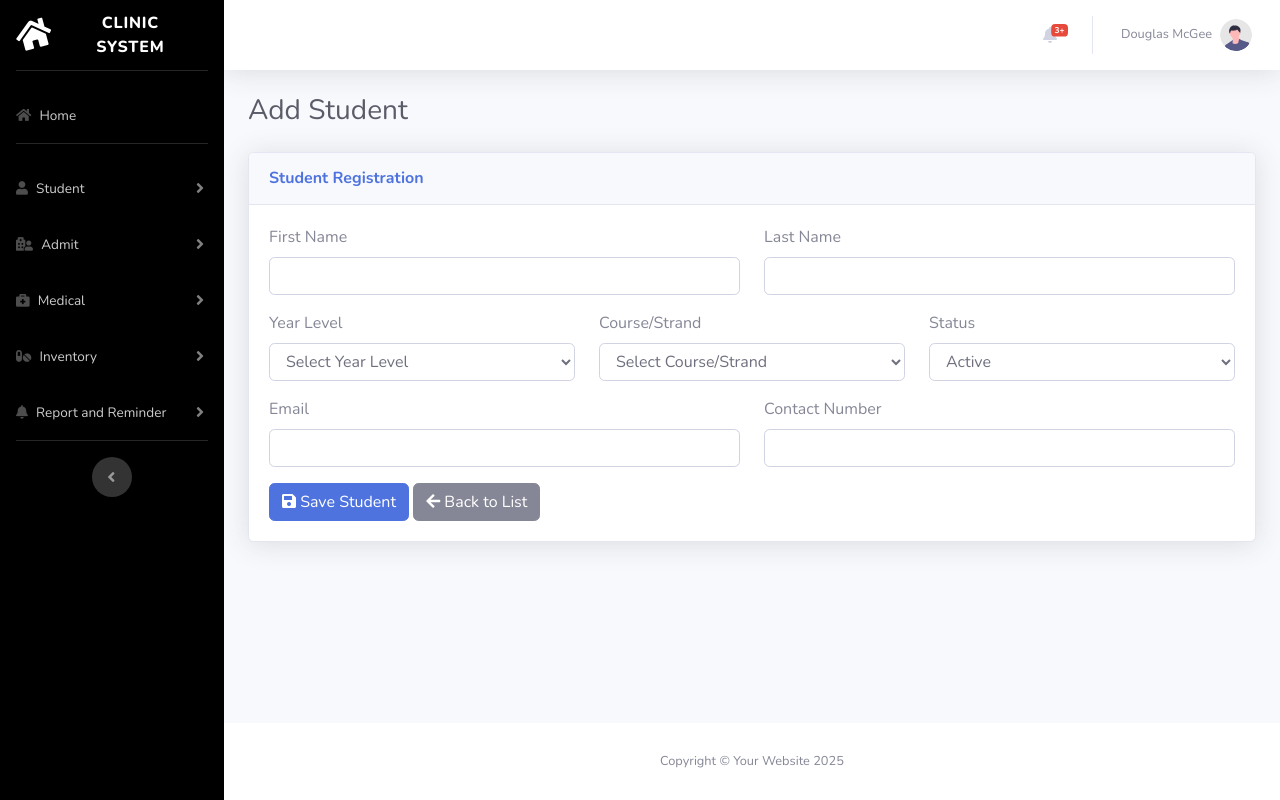
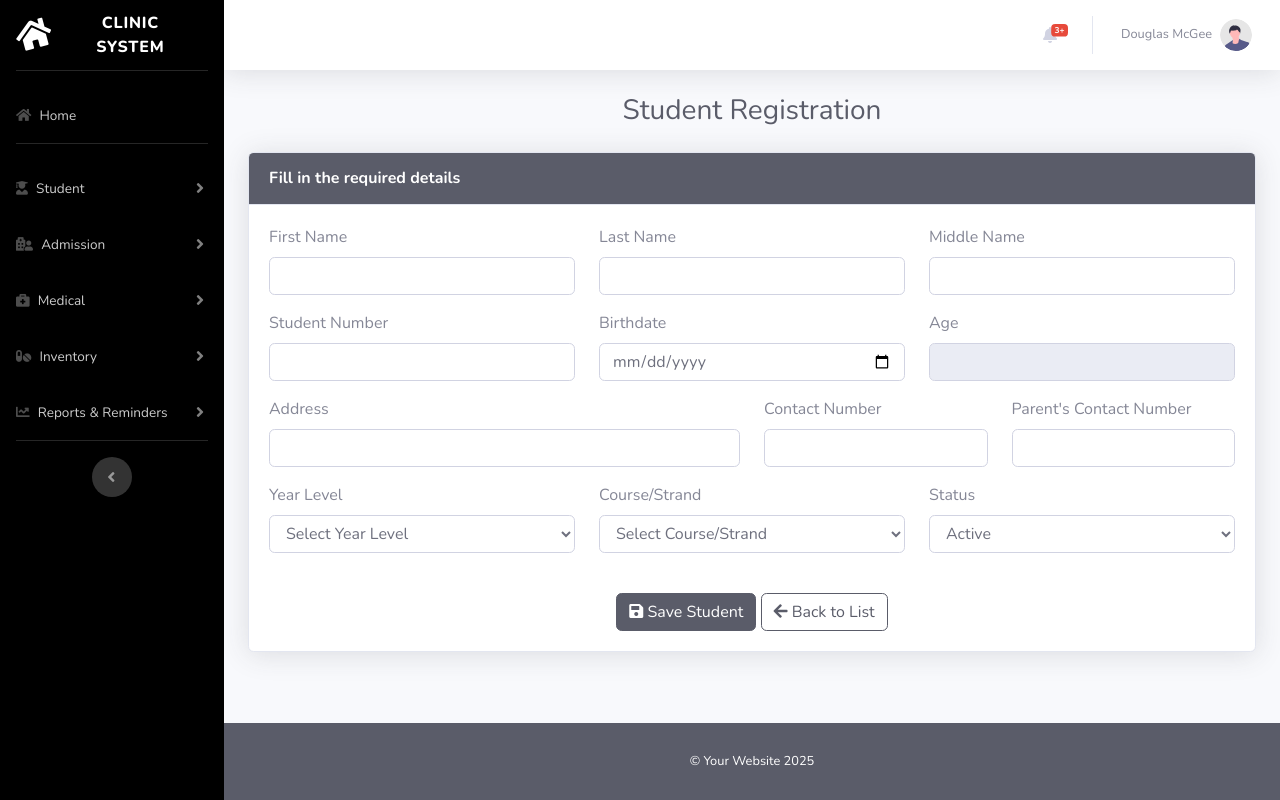
Before and after one commit to xxiimcha/crms-ai, a PHP site: page /student/form.php in a window 1280 px wide. Run offline with PHP 8.4, Linux system fonts and the light colour scheme; data comes from the database, SQL or seed files in the repository; some libraries are stand-ins or nearby versions.

Commit message:
Student Data insertion

```diff
--- a/config/database.php
+++ b/config/database.php
@@ -1,8 +1,8 @@
 <?php
 define('DB_HOST', 'localhost');
-define('DB_USER', 'root'); // Change this if needed
-define('DB_PASS', ''); // Change this if needed
-define('DB_NAME', 'studentdata');
+define('DB_USER', 'root');
+define('DB_PASS', '');
+define('DB_NAME', 'crms');
 
 $conn = new mysqli(DB_HOST, DB_USER, DB_PASS, DB_NAME);
 
--- a/partials/sidebar.php
+++ b/partials/sidebar.php
@@ -2,7 +2,7 @@
 <ul class="navbar-nav sidebar sidebar-dark accordion" id="accordionSidebar" style="background-color: #000; color: #fff;">
 
     <!-- Sidebar - Brand -->
-    <a class="sidebar-brand d-flex align-items-center justify-content-center" href="index.html">
+    <a class="sidebar-brand d-flex align-items-center justify-content-center" href="../dashboard/index.php">
         <div class="sidebar-brand-icon rotate-n-15">
             <i class="fas fa-home"></i>
         </div>
@@ -14,7 +14,7 @@
 
     <!-- Nav Item - Home -->
     <li class="nav-item">
-        <a class="nav-link" href="index.html">
+        <a class="nav-link" href="../dashboard/index.php">
             <i class="fas fa-home"></i>
             <span>Home</span>
         </a>
@@ -27,26 +27,28 @@
     <li class="nav-item">
         <a class="nav-link collapsed" href="#" data-toggle="collapse" data-target="#studentMenu"
             aria-expanded="true" aria-controls="studentMenu">
-            <i class="fas fa-user"></i>
+            <i class="fas fa-user-graduate"></i>
             <span>Student</span>
         </a>
         <div id="studentMenu" class="collapse" aria-labelledby="studentHeading" data-parent="#accordionSidebar">
             <div class="bg-dark py-2 collapse-inner rounded">
-                <a class="collapse-item text-white" href="student-data.html">Student Data</a>
+                <a class="collapse-item text-white" href="../student/view.php">Student List</a>
+                <a class="collapse-item text-white" href="../student/form.php">Add Student</a>
             </div>
         </div>
     </li>
 
-    <!-- Nav Item - Admit -->
+    <!-- Nav Item - Admission -->
     <li class="nav-item">
         <a class="nav-link collapsed" href="#" data-toggle="collapse" data-target="#admitMenu"
             aria-expanded="true" aria-controls="admitMenu">
             <i class="fas fa-hospital-user"></i>
-            <span>Admit</span>
+            <span>Admission</span>
         </a>
         <div id="admitMenu" class="collapse" aria-labelledby="admitHeading" data-parent="#accordionSidebar">
             <div class="bg-dark py-2 collapse-inner rounded">
-                <a class="collapse-item text-white" href="admit-data.html">Admit Data</a>
+                <a class="collapse-item text-white" href="../admission/view.php">Admission Records</a>
+                <a class="collapse-item text-white" href="../admission/form.php">New Admission</a>
             </div>
         </div>
     </li>
@@ -60,8 +62,9 @@
         </a>
         <div id="medicalMenu" class="collapse" aria-labelledby="medicalHeading" data-parent="#accordionSidebar">
             <div class="bg-dark py-2 collapse-inner rounded">
-                <a class="collapse-item text-white" href="medical.html">Medical</a>
-                <a class="collapse-item text-white" href="disease-list.html">Disease List</a>
+                <a class="collapse-item text-white" href="../medical/view.php">Medical Records</a>
+                <a class="collapse-item text-white" href="../medical/disease-list.php">Disease List</a>
+                <a class="collapse-item text-white" href="../medical/schedule.php">Medical Schedule</a>
             </div>
         </div>
     </li>
@@ -75,21 +78,23 @@
         </a>
         <div id="inventoryMenu" class="collapse" aria-labelledby="inventoryHeading" data-parent="#accordionSidebar">
             <div class="bg-dark py-2 collapse-inner rounded">
-                <a class="collapse-item text-white" href="medication.html">Medication</a>
+                <a class="collapse-item text-white" href="../inventory/medication.php">Medication Inventory</a>
+                <a class="collapse-item text-white" href="../inventory/supplies.php">Medical Supplies</a>
             </div>
         </div>
     </li>
 
-    <!-- Nav Item - Report and Reminder -->
+    <!-- Nav Item - Reports & Reminders -->
     <li class="nav-item">
         <a class="nav-link collapsed" href="#" data-toggle="collapse" data-target="#reportMenu"
             aria-expanded="true" aria-controls="reportMenu">
-            <i class="fas fa-bell"></i>
-            <span>Report and Reminder</span>
+            <i class="fas fa-chart-line"></i>
+            <span>Reports & Reminders</span>
         </a>
         <div id="reportMenu" class="collapse" aria-labelledby="reportHeading" data-parent="#accordionSidebar">
             <div class="bg-dark py-2 collapse-inner rounded">
-                <a class="collapse-item text-white" href="report.html">Report</a>
+                <a class="collapse-item text-white" href="../reports/view.php">Reports</a>
+                <a class="collapse-item text-white" href="../reports/reminders.php">Reminders</a>
             </div>
         </div>
     </li>
@@ -97,7 +102,7 @@
     <!-- Divider -->
     <hr class="sidebar-divider d-none d-md-block">
 
-    <!-- Sidebar Toggler (Sidebar) -->
+    <!-- Sidebar Toggler -->
     <div class="text-center d-none d-md-inline">
         <button class="rounded-circle border-0" id="sidebarToggle"></button>
     </div>
--- a/student/form.php
+++ b/student/form.php
@@ -9,25 +9,73 @@
             <?php include('../partials/nav.php'); ?>
 
             <div class="container-fluid">
-                <h1 class="h3 mb-4 text-gray-800">Add Student</h1>
+                <h1 class="h3 mb-4 text-gray-800 text-center">Student Registration</h1>
 
                 <div class="card shadow mb-4">
-                    <div class="card-header py-3">
-                        <h6 class="m-0 font-weight-bold text-primary">Student Registration</h6>
+                    <div class="card-header py-3 bg-dark text-white">
+                        <h6 class="m-0 font-weight-bold">Fill in the required details</h6>
                     </div>
                     <div class="card-body">
                         <form id="studentForm">
                             <div class="row">
-                                <div class="col-md-6">
+                                <div class="col-md-4">
                                     <div class="form-group">
                                         <label>First Name</label>
                                         <input type="text" name="firstname" class="form-control" required>
                                     </div>
                                 </div>
-                                <div class="col-md-6">
+                                <div class="col-md-4">
                                     <div class="form-group">
                                         <label>Last Name</label>
                                         <input type="text" name="lastname" class="form-control" required>
+                                    </div>
+                                </div>
+                                <div class="col-md-4">
+                                    <div class="form-group">
+                                        <label>Middle Name</label>
+                                        <input type="text" name="middlename" class="form-control">
+                                    </div>
+                                </div>
+                            </div>
+
+                            <div class="row">
+                                <div class="col-md-4">
+                                    <div class="form-group">
+                                        <label>Student Number</label>
+                                        <input type="text" name="student_number" class="form-control" required>
+                                    </div>
+                                </div>
+                                <div class="col-md-4">
+                                    <div class="form-group">
+                                        <label>Birthdate</label>
+                                        <input type="date" name="birthdate" id="birthdate" class="form-control" required>
+                                    </div>
+                                </div>
+                                <div class="col-md-4">
+                                    <div class="form-group">
+                                        <label>Age</label>
+                                        <input type="text" name="age" id="age" class="form-control" readonly>
+                                    </div>
+                                </div>
+                            </div>
+
+                            <div class="row">
+                                <div class="col-md-6">
+                                    <div class="form-group">
+                                        <label>Address</label>
+                                        <input type="text" name="address" class="form-control" required>
+                                    </div>
+                                </div>
+                                <div class="col-md-3">
+                                    <div class="form-group">
+                                        <label>Contact Number</label>
+                                        <input type="text" name="contact_number" class="form-control" required>
+                                    </div>
+                                </div>
+                                <div class="col-md-3">
+                                    <div class="form-group">
+                                        <label>Parent's Contact Number</label>
+                                        <input type="text" name="parent_contact" class="form-control" required>
                                     </div>
                                 </div>
                             </div>
@@ -68,27 +116,14 @@
                                 </div>
                             </div>
 
-                            <div class="row">
-                                <div class="col-md-6">
-                                    <div class="form-group">
-                                        <label>Email</label>
-                                        <input type="email" name="email" class="form-control" required>
-                                    </div>
-                                </div>
-                                <div class="col-md-6">
-                                    <div class="form-group">
-                                        <label>Contact Number</label>
-                                        <input type="text" name="contact_number" class="form-control" required>
-                                    </div>
-                                </div>
+                            <div class="text-center mt-4">
+                                <button type="submit" class="btn btn-dark">
+                                    <i class="fas fa-save"></i> Save Student
+                                </button>
+                                <a href="view.php" class="btn btn-outline-dark">
+                                    <i class="fas fa-arrow-left"></i> Back to List
+                                </a>
                             </div>
-
-                            <button type="submit" class="btn btn-primary">
-                                <i class="fas fa-save"></i> Save Student
-                            </button>
-                            <a href="view.php" class="btn btn-secondary">
-                                <i class="fas fa-arrow-left"></i> Back to List
-                            </a>
                         </form>
                     </div>
                 </div>
@@ -96,10 +131,10 @@
             </div>
         </div>
 
-        <footer class="sticky-footer bg-white">
+        <footer class="sticky-footer bg-dark text-white">
             <div class="container my-auto">
                 <div class="copyright text-center my-auto">
-                    <span>Copyright &copy; Your Website 2025</span>
+                    <span>&copy; Your Website 2025</span>
                 </div>
             </div>
         </footer>
@@ -139,6 +174,21 @@
             }
         });
 
+        // Calculate age from birthdate
+        $("#birthdate").change(function () {
+            var birthdate = new Date($(this).val());
+            var today = new Date();
+            var age = today.getFullYear() - birthdate.getFullYear();
+            var monthDiff = today.getMonth() - birthdate.getMonth();
+
+            // Adjust age if birthday hasn't occurred yet this year
+            if (monthDiff < 0 || (monthDiff === 0 && today.getDate() < birthdate.getDate())) {
+                age--;
+            }
+
+            $("#age").val(age);
+        });
+
         // Submit student form
         $("#studentForm").submit(function (event) {
             event.preventDefault();
```
Also changed, not shown: controllers/StudentController.php (+59 -8 lines), student/view.php (+30 -2 lines).
